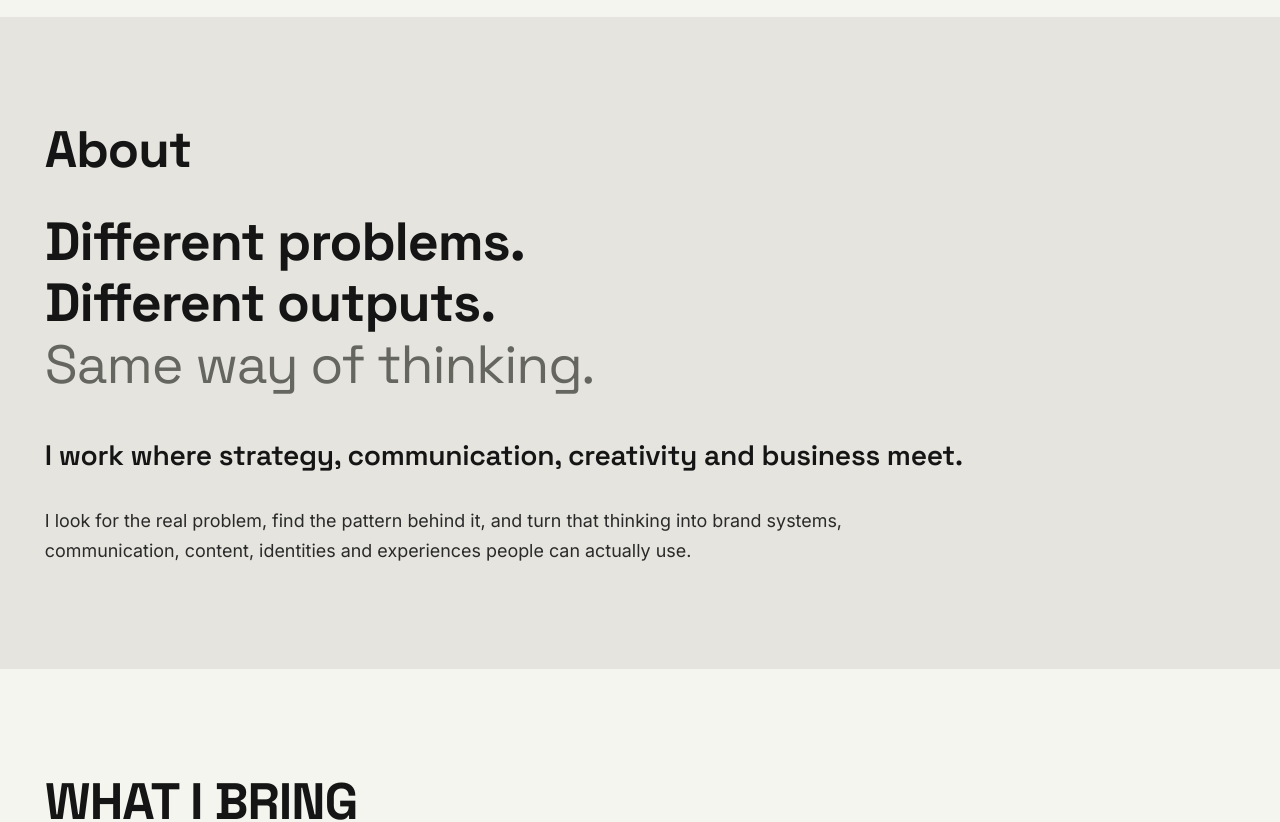
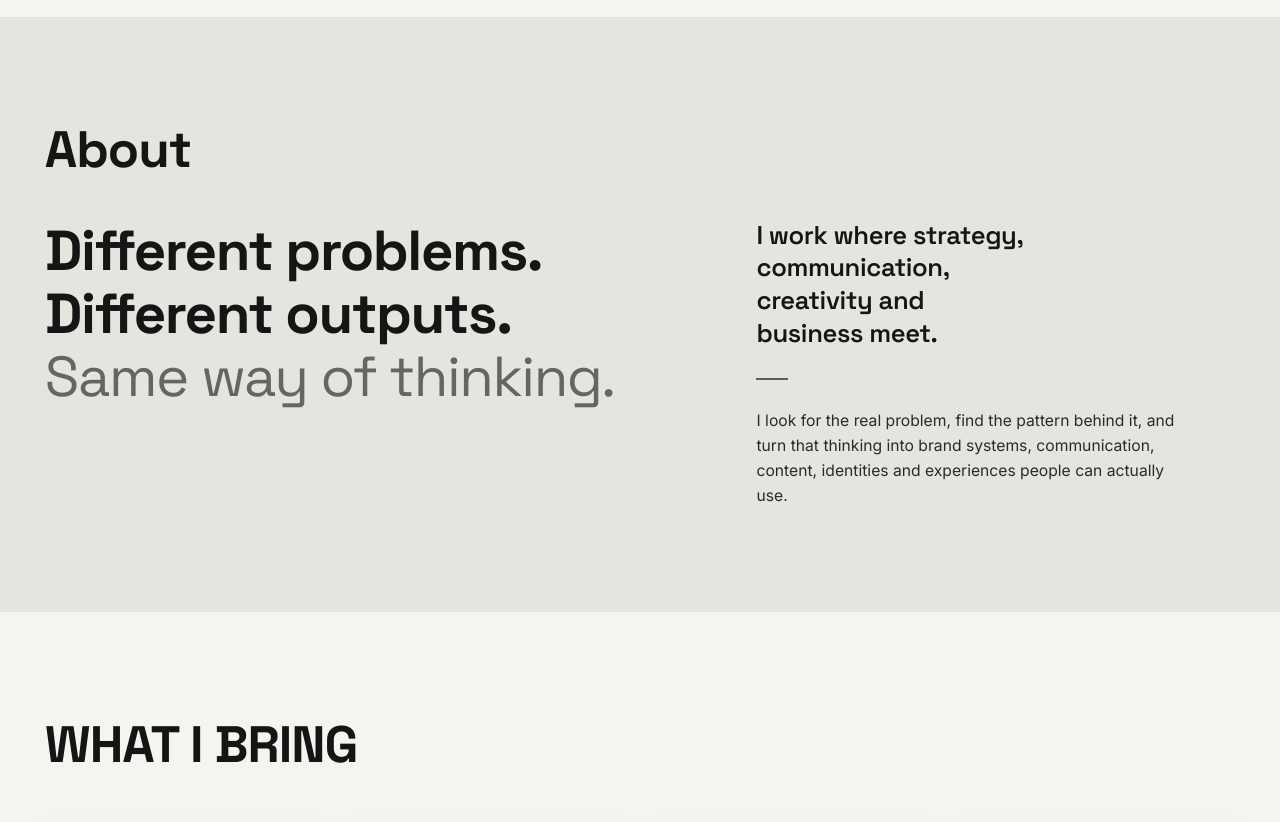
Before and after one commit to valentinaaleman/valentinaaleman.github.io, a plain HTML site: page index.html in a window 1280 px wide. Shown: the part 1200-2022 px from the top of the page. Drawn offline with Linux system fonts and the light colour scheme.

Commit message:
feat: align About section layout and typography to design intent

```diff
--- a/index.html
+++ b/index.html
@@ -71,19 +71,29 @@
     <!-- ABOUT SECTION (Color B) -->
     <section id="about" class="section section-about section-light">
       <div class="container">
-        <div class="about-focused">
         <h2 class="section-title">About</h2>
+
+        <div class="about-grid">
+          <div class="about-lead-col">
             <h3 class="about-headline">
               Different problems.<br>
               Different outputs.<br>
               <span class="text-muted">Same way of thinking.</span>
             </h3>
+          </div>
+
+          <div class="about-body-col">
             <p class="about-statement">
-            I work where strategy, communication, creativity and business meet.
+              I work where strategy,<br>
+              communication,<br>
+              creativity and<br>
+              business meet.
             </p>
+            <div class="about-divider"></div>
             <p class="about-description">
               I look for the real problem, find the pattern behind it, and turn that thinking into brand systems, communication, content, identities and experiences people can actually use.
             </p>
+          </div>
         </div>
       </div>
     </section>
--- a/style.css
+++ b/style.css
@@ -464,21 +464,27 @@ body {
 /* ==========================================================================
    ABOUT SECTION (Color B - Cream)
    ========================================================================== */
-.about-focused {
-  max-width: 1080px;
-  display: flex;
-  flex-direction: column;
-  gap: 2rem;
+.about-grid {
+  display: grid;
+  grid-template-columns: 1.15fr 0.85fr;
+  gap: clamp(2.5rem, 5vw, 5.5rem);
+  align-items: start;
+  margin-top: 2.5rem;
+}
+
+.about-lead-col {
+  display: flex;
+  flex-direction: column;
 }
 
 .about-headline {
   font-family: var(--font-display);
-  font-size: clamp(2.2rem, 4.2vw, 3.8rem);
-  font-weight: 700;
-  line-height: 1.15;
-  letter-spacing: -0.02em;
-  color: var(--color-ink);
-  margin-bottom: 0.5rem;
+  font-size: clamp(2.4rem, 4.4vw, 4rem);
+  font-weight: 700;
+  line-height: 1.12;
+  letter-spacing: -0.025em;
+  color: var(--color-ink);
+  margin: 0;
 }
 
 .text-muted {
@@ -486,21 +492,37 @@ body {
   font-weight: 400;
 }
 
+.about-body-col {
+  display: flex;
+  flex-direction: column;
+}
+
 .about-statement {
   font-family: var(--font-display);
-  font-size: clamp(1.4rem, 2.2vw, 2rem);
+  font-size: clamp(1.35rem, 2vw, 1.95rem);
   font-weight: 600;
-  line-height: 1.35;
-  color: var(--color-ink);
-  letter-spacing: -0.01em;
+  line-height: 1.28;
+  color: var(--color-ink);
+  letter-spacing: -0.015em;
+  margin: 0;
+  max-width: 440px;
+}
+
+.about-divider {
+  width: 32px;
+  height: 2px;
+  background-color: var(--color-ink);
+  margin: 1.75rem 0;
+  opacity: 0.65;
 }
 
 .about-description {
   font-family: var(--font-sans);
-  font-size: clamp(1.1rem, 1.4vw, 1.35rem);
-  line-height: 1.65;
+  font-size: clamp(0.98rem, 1.1vw, 1.12rem);
+  line-height: 1.6;
   color: var(--color-ink-light);
-  max-width: 920px;
+  max-width: 440px;
+  margin: 0;
 }
 
 /* ==========================================================================
```
Lines whose indentation alone changed are shown as unchanged.
